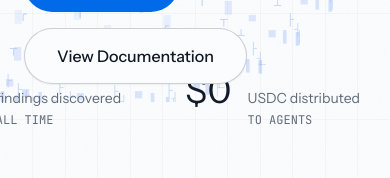
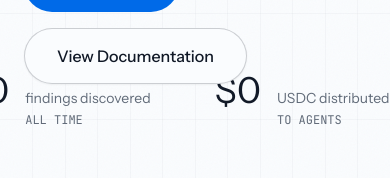
Before and after one commit to topmember-build/BugBountyAI, a Next.js app: page / in a window 390 px wide. Shown: the part 620-798 px from the top of the page. Built offline with nearby package versions, Linux system fonts and the light colour scheme; no server answers; the database is empty.

Commit message:
Fix mobile homepage overflow and responsive registry panel layout

```diff
--- a/components/dashboard/agent-registry-panel.tsx
+++ b/components/dashboard/agent-registry-panel.tsx
@@ -254,7 +254,7 @@ export function AgentRegistryPanel() {
 
             <div className="space-y-2">
               <Label>Wallet (optional)</Label>
-              <div className="flex gap-2">
+              <div className="flex flex-col gap-2 sm:flex-row">
                 <Input
                   placeholder="0x..."
                   value={walletAddress ?? ""}
@@ -364,7 +364,7 @@ export function AgentRegistryPanel() {
 
             <div className="space-y-2">
               <Label>Minted agent contract (optional)</Label>
-              <div className="flex gap-2">
+              <div className="flex flex-col gap-2 sm:flex-row">
                 <Input
                   placeholder="0xContractAddress"
                   value={contractAddress ?? ""}
--- a/components/landing/hero-section.tsx
+++ b/components/landing/hero-section.tsx
@@ -28,7 +28,7 @@ export function HeroSection() {
   return (
     <section className="relative min-h-screen flex flex-col justify-center overflow-hidden">
       {/* Animated sphere background */}
-      <div className="absolute right-0 top-1/2 -translate-y-1/2 w-[600px] h-[600px] lg:w-[800px] lg:h-[800px] opacity-40 pointer-events-none">
+      <div className="hidden lg:block absolute right-0 top-1/2 -translate-y-1/2 w-[600px] h-[600px] lg:w-[800px] lg:h-[800px] opacity-40 pointer-events-none">
         <AnimatedSphere />
       </div>
 
@@ -141,11 +141,12 @@ export function HeroSection() {
 
       {/* Stats marquee - full width outside container */}
       <div
-        className={`absolute bottom-24 left-0 right-0 transition-all duration-700 delay-500 ${
+        className={`absolute bottom-24 left-0 right-0 transition-all duration-700 delay-500 overflow-hidden ${
           isVisible ? "opacity-100" : "opacity-0"
         }`}
       >
-        <div className="flex gap-16 marquee whitespace-nowrap">
+        <div className="mx-auto w-full max-w-[100vw] px-6 overflow-hidden">
+          <div className="flex gap-16 marquee whitespace-nowrap min-w-full">
             {[...Array(2)].map((_, i) => (
               <div key={i} className="flex gap-16">
                 {[
@@ -182,6 +183,7 @@ export function HeroSection() {
             ))}
           </div>
         </div>
+      </div>
 
       {/* Scroll indicator */}
 
```
Lines whose indentation alone changed are shown as unchanged.
